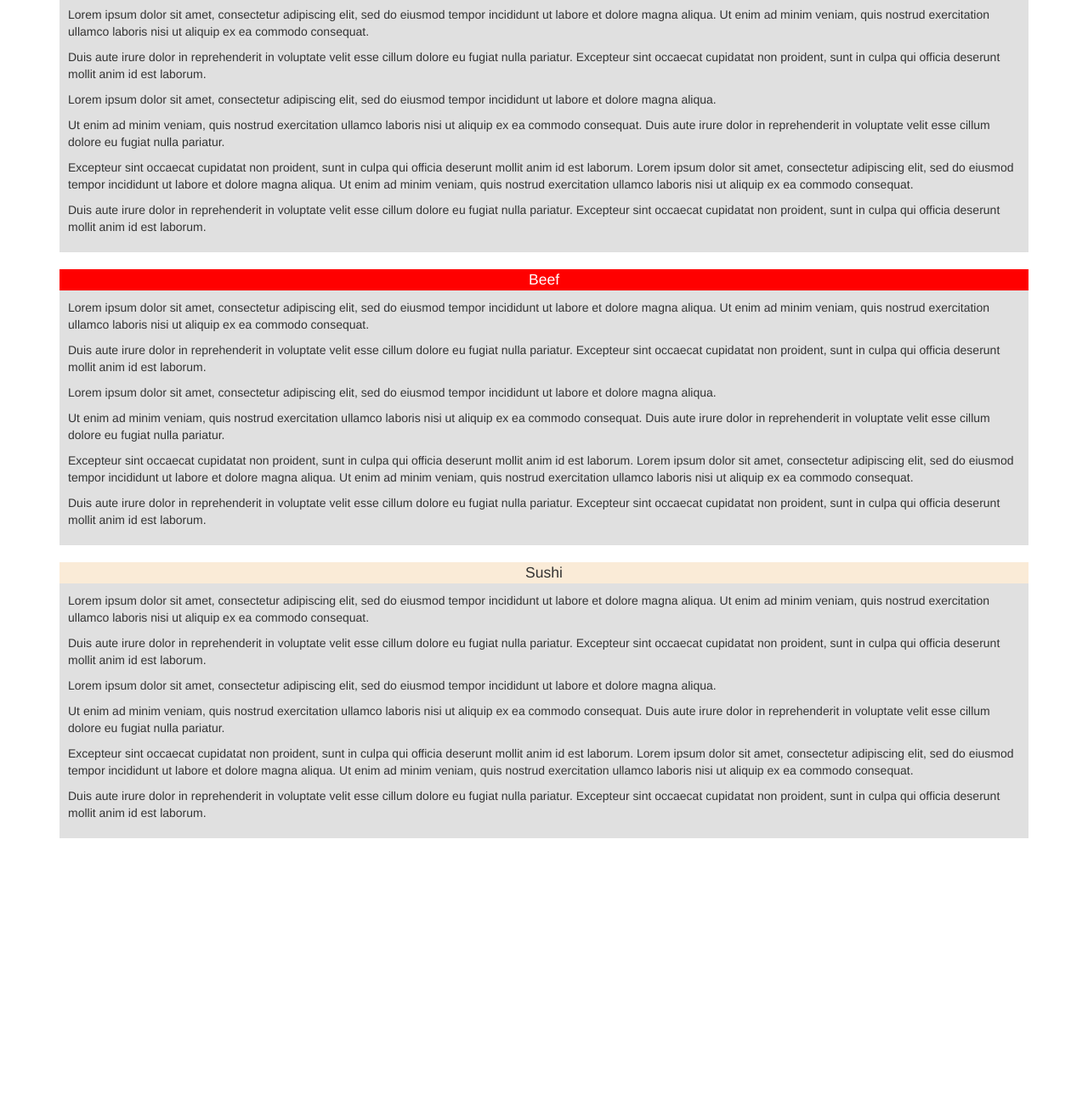
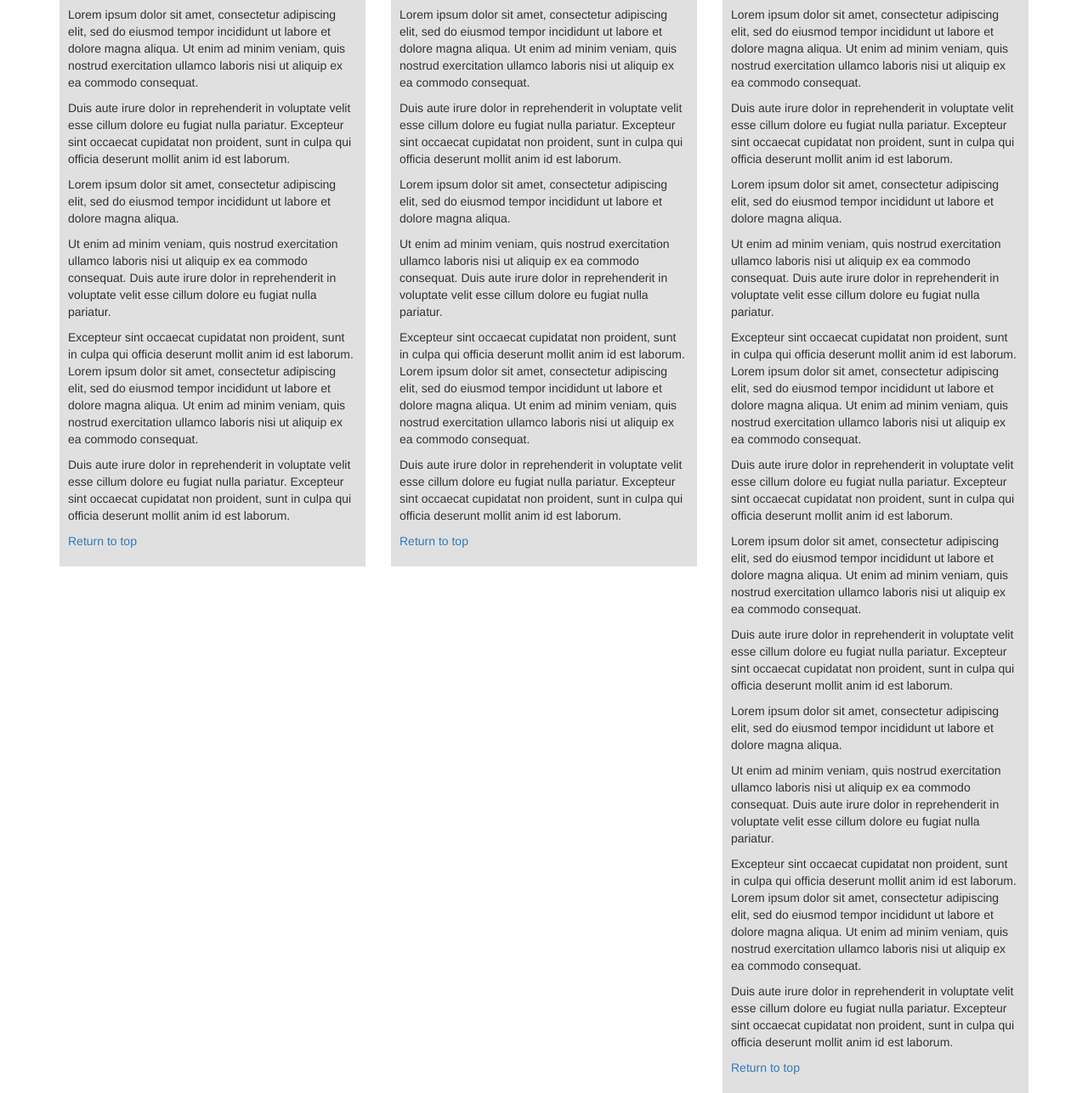
Before and after one commit to Gizmo707/html5-javascript-css, a plain HTML site: page module3/index.html in a window 1280 px wide. Shown: the part 158-1445 px from the top of the page at 85% size. Before the commit the page ends 1145 px from the top, so only its background shows below. Drawn offline with Linux system fonts and the light colour scheme.

Commit message:
module 3 solution with some optional features

```diff
--- a/module3/index.html
+++ b/module3/index.html
@@ -65,7 +65,7 @@
 
 <div class="container">
     <div class="row">
-      <section class="col-md-12 col-sm-12 col-xs-12">
+      <section class="col-lg-4 col-md-6 col-sm-12 col-xs-12">
         <div id="chicken">Chicken</div>
 
         <div class="dish-description">
@@ -76,10 +76,11 @@
           <P>Excepteur sint occaecat cupidatat non proident, sunt in culpa qui officia deserunt mollit anim id est laborum. Lorem ipsum dolor sit amet, consectetur adipiscing elit, sed do eiusmod tempor incididunt ut labore et dolore magna aliqua. Ut enim ad minim veniam, quis nostrud exercitation ullamco laboris nisi ut aliquip ex ea commodo consequat.
           </P>
           <P>Duis aute irure dolor in reprehenderit in voluptate velit esse cillum dolore eu fugiat nulla pariatur. Excepteur sint occaecat cupidatat non proident, sunt in culpa qui officia deserunt mollit anim id est laborum.</P>
+          <p><a href="index.html">Return to top</a></p>
         </div>
 
       </section>
-      <section class="col-md-12 col-sm-12 col-xs-12">
+      <section class="col-lg-4 col-md-6 col-sm-12 col-xs-12">
 
         <div id="beef">Beef</div>
 
@@ -91,10 +92,11 @@
           <P>Excepteur sint occaecat cupidatat non proident, sunt in culpa qui officia deserunt mollit anim id est laborum. Lorem ipsum dolor sit amet, consectetur adipiscing elit, sed do eiusmod tempor incididunt ut labore et dolore magna aliqua. Ut enim ad minim veniam, quis nostrud exercitation ullamco laboris nisi ut aliquip ex ea commodo consequat.
           </P>
           <P>Duis aute irure dolor in reprehenderit in voluptate velit esse cillum dolore eu fugiat nulla pariatur. Excepteur sint occaecat cupidatat non proident, sunt in culpa qui officia deserunt mollit anim id est laborum.</P>
+          <p><a href="index.html">Return to top</a></p>
         </div>
 
       </section>
-      <section class="col-md-12 col-sm-12 col-xs-12">
+      <section class="col-lg-4 col-md-12 col-sm-12 col-xs-12">
 
         <div id="sushi">Sushi</div>
 
@@ -106,6 +108,14 @@
           <P>Excepteur sint occaecat cupidatat non proident, sunt in culpa qui officia deserunt mollit anim id est laborum. Lorem ipsum dolor sit amet, consectetur adipiscing elit, sed do eiusmod tempor incididunt ut labore et dolore magna aliqua. Ut enim ad minim veniam, quis nostrud exercitation ullamco laboris nisi ut aliquip ex ea commodo consequat.
           </P>
           <P>Duis aute irure dolor in reprehenderit in voluptate velit esse cillum dolore eu fugiat nulla pariatur. Excepteur sint occaecat cupidatat non proident, sunt in culpa qui officia deserunt mollit anim id est laborum.</P>
+          <p>Lorem ipsum dolor sit amet, consectetur adipiscing elit, sed do eiusmod tempor incididunt ut labore et dolore magna aliqua. Ut enim ad minim veniam, quis nostrud exercitation ullamco laboris nisi ut aliquip ex ea commodo consequat. </p>
+          <p> Duis aute irure dolor in reprehenderit in voluptate velit esse cillum dolore eu fugiat nulla pariatur. Excepteur sint occaecat cupidatat non proident, sunt in culpa qui officia deserunt mollit anim id est laborum. </p>
+          <P>Lorem ipsum dolor sit amet, consectetur adipiscing elit, sed do eiusmod tempor incididunt ut labore et dolore magna aliqua. </P>
+          <P>Ut enim ad minim veniam, quis nostrud exercitation ullamco laboris nisi ut aliquip ex ea commodo consequat. Duis aute irure dolor in reprehenderit in voluptate velit esse cillum dolore eu fugiat nulla pariatur. </P>
+          <P>Excepteur sint occaecat cupidatat non proident, sunt in culpa qui officia deserunt mollit anim id est laborum. Lorem ipsum dolor sit amet, consectetur adipiscing elit, sed do eiusmod tempor incididunt ut labore et dolore magna aliqua. Ut enim ad minim veniam, quis nostrud exercitation ullamco laboris nisi ut aliquip ex ea commodo consequat.
+          </P>
+          <P>Duis aute irure dolor in reprehenderit in voluptate velit esse cillum dolore eu fugiat nulla pariatur. Excepteur sint occaecat cupidatat non proident, sunt in culpa qui officia deserunt mollit anim id est laborum.</P>
+          <p><a href="index.html">Return to top</a></p>
         </div>
 
       </section>
```
